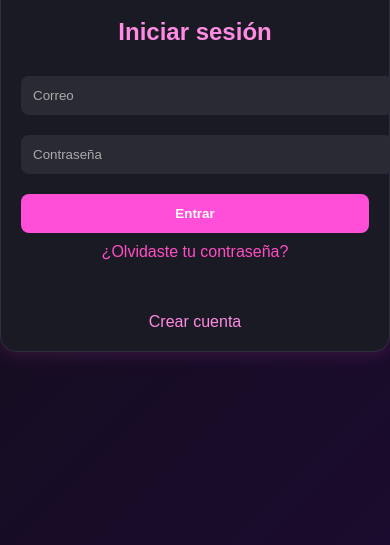
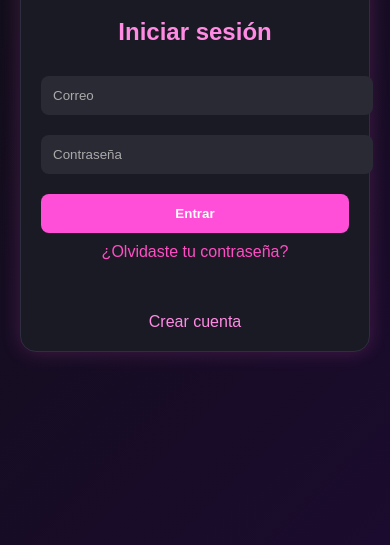
Before and after one commit to sofiasanfor/sensify, a website: page frontend/login.html in a window 390 px wide. Shown: the part 299-844 px from the top of the page. Drawn offline with Linux system fonts and the light colour scheme.

Commit message:
fix login 1

```diff
--- a/frontend/login.html
+++ b/frontend/login.html
@@ -8,13 +8,15 @@
 
 body{
 margin:0;
-height:100vh;
+min-height:100vh; /* 🔥 este es el fix */
 display:flex;
 justify-content:center;
 align-items:center;
 font-family:'Poppins',sans-serif;
 background:linear-gradient(135deg,#0f0f14,#1b0b2e);
 color:white;
+padding:20px;
+box-sizing:border-box;
 }
 
 /* TARJETA */
@@ -98,6 +100,20 @@ text-decoration:underline;
     flex-direction: column !important;
     padding: 15px !important;
   }
+
+  @media (max-width: 768px){
+
+body{
+align-items:flex-start; /* 🔥 esto evita que se corte */
+}
+
+.login{
+width:100% !important;
+max-width:350px;
+margin:auto;
+}
+
+}
 
   /* 🔥 sidebar */
   .sidebar{
```
